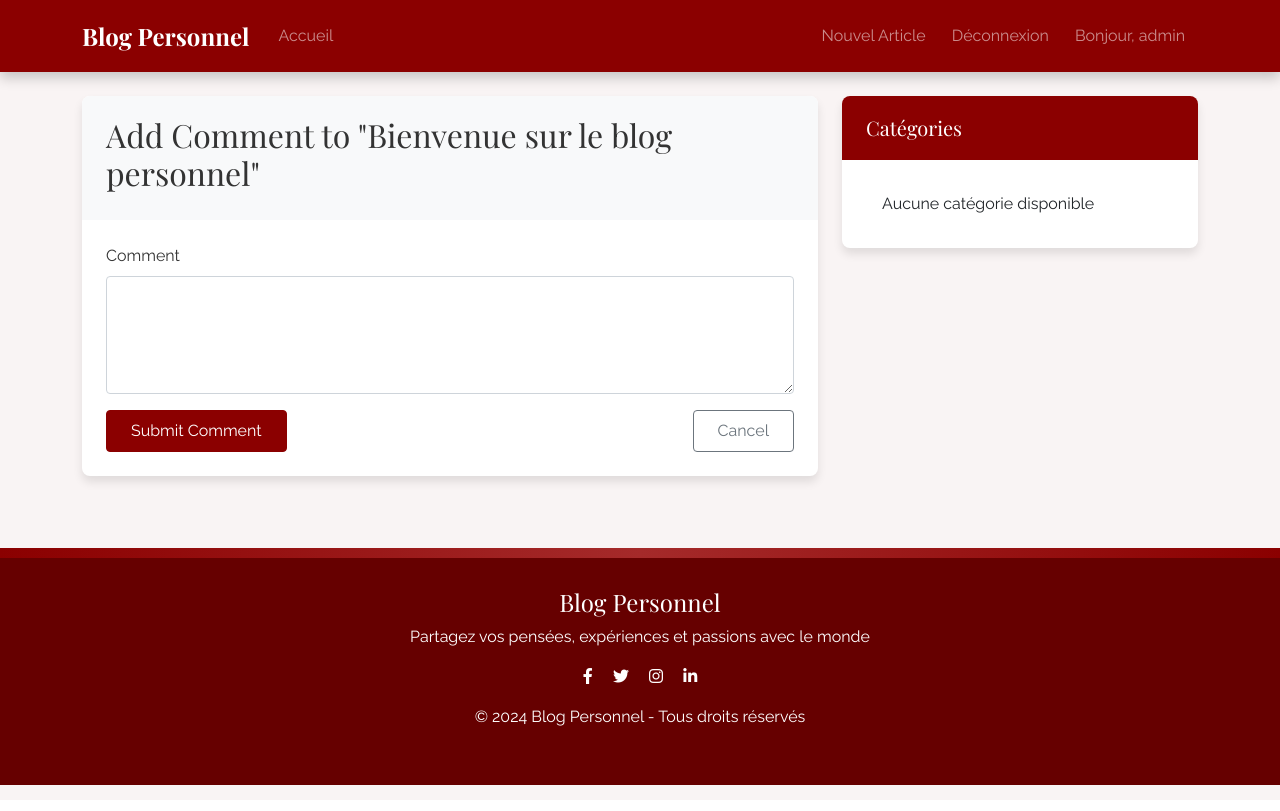
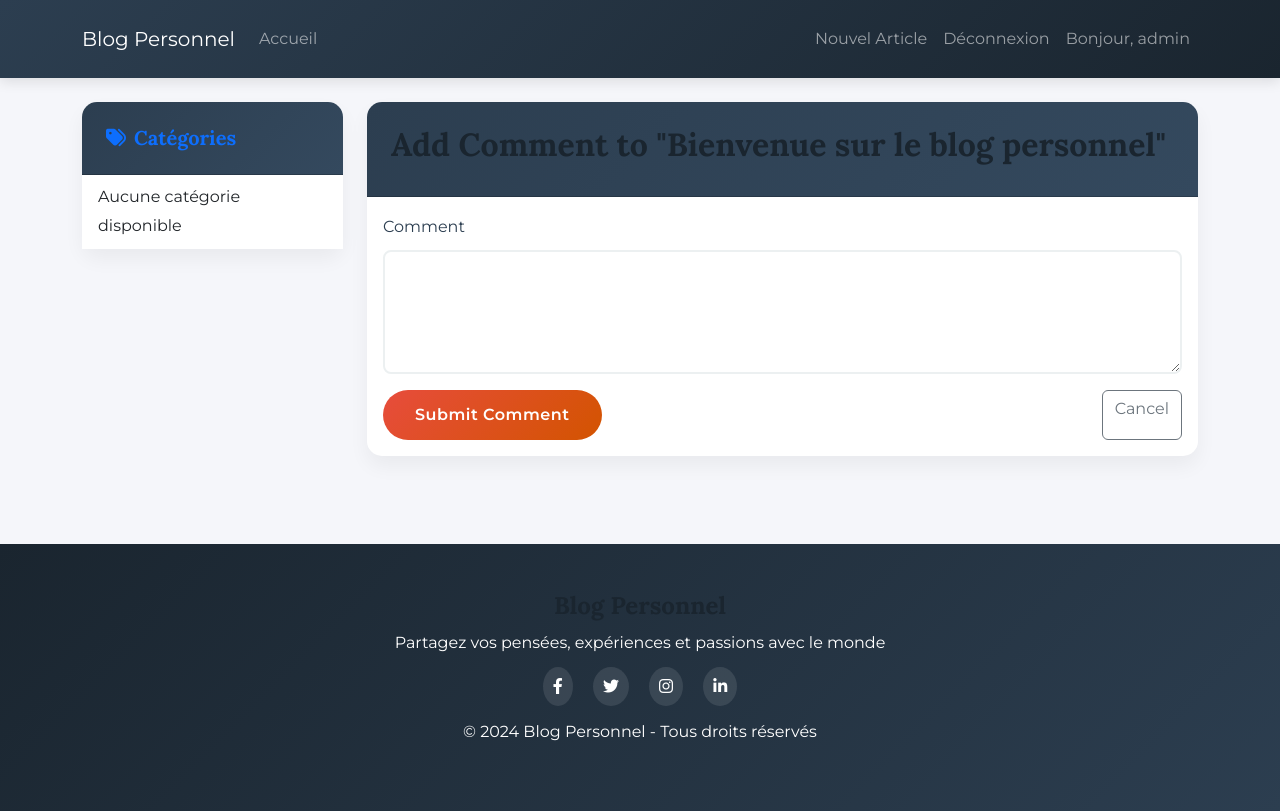
Before and after one commit to rhaloubi/CC1_python, a Django app: page /post/1/comment/ in a window 1280 px wide. Before the commit the page ends 785 px from the top, so only its background shows below. Run offline with Django 5.2, Linux system fonts and the light colour scheme; a user stored in the database is signed in; data comes from the database, SQL or seed files in the repository.

Commit message:
change some css

```diff
--- a/templates/blog/base.html
+++ b/templates/blog/base.html
@@ -10,278 +10,132 @@
     <link rel="stylesheet" href="https://cdnjs.cloudflare.com/ajax/libs/font-awesome/6.0.0/css/all.min.css">
     <!-- Animate.css for animations -->
     <link rel="stylesheet" href="https://cdnjs.cloudflare.com/ajax/libs/animate.css/4.1.1/animate.min.css">
-    <!-- Google Fonts -->
-    <link href="https://fonts.googleapis.com/css2?family=Playfair+Display:wght@400;700&family=Raleway:wght@300;400;600&display=swap" rel="stylesheet">
+    <!-- Google Fonts - Updated with new fonts -->
+    <link href="https://fonts.googleapis.com/css2?family=Lora:wght@400;700&family=Montserrat:wght@300;400;600&display=swap" rel="stylesheet">
     <style>
         :root {
-            --primary-color: #8B0000; /* Dark Red */
-            --primary-light: #a52a2a; /* Lighter variant */
-            --primary-dark: #660000; /* Darker variant */
-            --accent-color: #FFD700; /* Gold */
-            --text-color: #333;
-            --light-bg: #f9f4f4;
-            --dark-bg: #1e1e1e;
-            --gray-light: #f1f1f1;
-            --gray-dark: #444;
+            --primary-color: #2C3E50; /* Dark Blue */
+            --primary-light: #34495E; /* Lighter Blue */
+            --primary-dark: #1A252F; /* Darker Blue */
+            --accent-color: #E74C3C; /* Coral Red */
+            --text-color: #2C3E50;
+            --light-bg: #F5F6FA;
+            --dark-bg: #2C3E50;
+            --gray-light: #ECF0F1;
+            --gray-dark: #34495E;
         }
 
         body {
             background-color: var(--light-bg);
-            font-family: 'Raleway', sans-serif;
+            font-family: 'Montserrat', sans-serif;
             color: var(--text-color);
             transition: all 0.3s ease;
             position: relative;
+            line-height: 1.8;
         }
 
         h1, h2, h3, h4, h5, h6 {
-            font-family: 'Playfair Display', serif;
+            font-family: 'Lora', serif;
+            font-weight: 700;
+            color: var(--primary-dark);
         }
 
         .navbar {
-            background-color: var(--primary-color) !important;
-            box-shadow: 0 4px 6px rgba(0, 0, 0, 0.1);
-            padding: 0.8rem 1rem;
-            transition: all 0.3s ease;
-        }
-
-        .navbar:hover {
-            box-shadow: 0 6px 12px rgba(0, 0, 0, 0.2);
-        }
-
-        .navbar-brand {
-            font-family: 'Playfair Display', serif;
-            font-weight: 700;
-            font-size: 1.5rem;
-            transition: transform 0.3s ease;
-        }
-
-        .navbar-brand:hover {
-            transform: scale(1.05);
-        }
-
-        .nav-link {
-            font-weight: 500;
-            position: relative;
-            margin: 0 5px;
-            transition: color 0.3s ease;
-        }
-
-        .nav-link::after {
-            content: '';
-            position: absolute;
-            width: 0;
-            height: 2px;
-            bottom: 0;
-            left: 0;
-            background-color: var(--accent-color);
-            transition: width 0.3s ease;
-        }
-
-        .nav-link:hover::after {
-            width: 100%;
+            background: linear-gradient(135deg, var(--primary-color), var(--primary-dark)) !important;
+            box-shadow: 0 4px 12px rgba(0, 0, 0, 0.1);
+            padding: 1rem;
         }
 
         .card {
             border: none;
-            border-radius: 8px;
-            box-shadow: 0 6px 10px rgba(0, 0, 0, 0.1);
+            border-radius: 15px;
+            box-shadow: 0 10px 20px rgba(0, 0, 0, 0.05);
             transition: all 0.4s ease;
-            margin-bottom: 1.8rem;
-            position: relative;
-            overflow: hidden;
+            background: white;
         }
 
         .card:hover {
-            transform: translateY(-10px);
-            box-shadow: 0 15px 25px rgba(0, 0, 0, 0.2);
-        }
-
-        .card::before {
-            content: '';
-            position: absolute;
-            width: 100%;
-            height: 5px;
-            background: linear-gradient(to right, var(--primary-color), var(--primary-light));
-            top: 0;
-            left: 0;
-            transform: scaleX(0);
-            transform-origin: left;
-            transition: transform 0.4s ease;
-        }
-
-        .card:hover::before {
-            transform: scaleX(1);
+            transform: translateY(-5px);
+            box-shadow: 0 15px 30px rgba(0, 0, 0, 0.1);
         }
 
         .card-header {
-            border-bottom: none;
-            padding: 1.25rem 1.5rem;
-            background-color: white;
-            transition: background-color 0.3s ease;
-        }
-
-        .card-header.bg-primary {
-            background-color: var(--primary-color) !important;
-        }
-
-        .card-header.bg-success {
-            background-color: #28a745 !important;
-        }
-
-        .card-header.bg-warning {
-            background-color: #ffc107 !important;
-        }
-
-        .card-header.bg-danger {
-            background-color: #dc3545 !important;
-        }
-
-        .card-body {
+            border-radius: 15px 15px 0 0 !important;
+            background: linear-gradient(135deg, var(--primary-color), var(--primary-light));
+            color: white;
             padding: 1.5rem;
         }
 
-        .btn {
-            border-radius: 4px;
-            padding: 0.5rem 1.5rem;
-            font-weight: 500;
-            transition: all 0.3s ease;
-            position: relative;
-            overflow: hidden;
-        }
-
         .btn-primary {
-            background-color: var(--primary-color);
-            border-color: var(--primary-color);
+            background: linear-gradient(135deg, var(--accent-color), #D35400);
+            border: none;
+            padding: 0.8rem 2rem;
+            border-radius: 30px;
+            font-weight: 600;
+            letter-spacing: 0.5px;
         }
 
         .btn-primary:hover {
-            background-color: var(--primary-dark);
-            border-color: var(--primary-dark);
-            transform: translateY(-3px);
-            box-shadow: 0 5px 15px rgba(139, 0, 0, 0.3);
+            background: linear-gradient(135deg, #D35400, var(--accent-color));
+            transform: translateY(-2px);
+            box-shadow: 0 5px 15px rgba(231, 76, 60, 0.3);
         }
 
-        .btn-outline-secondary:hover {
+        .form-control {
+            border-radius: 8px;
+            padding: 12px 20px;
+            border: 2px solid var(--gray-light);
+            transition: all 0.3s ease;
+        }
+
+        .form-control:focus {
+            border-color: var(--accent-color);
+            box-shadow: 0 0 0 3px rgba(231, 76, 60, 0.1);
+        }
+
+        footer {
+            background: linear-gradient(135deg, var(--primary-dark), var(--primary-color));
+            color: white;
+            padding: 3rem 0;
+            margin-top: 4rem;
+        }
+
+        .social-icons a {
+            background: rgba(255, 255, 255, 0.1);
+            padding: 10px;
+            border-radius: 50%;
+            margin: 0 10px;
+            transition: all 0.3s ease;
+        }
+
+        .social-icons a:hover {
+            background: var(--accent-color);
             transform: translateY(-3px);
         }
 
-        /* Animation pour les boutons */
-        .btn::after {
-            content: '';
-            position: absolute;
-            top: 50%;
-            left: 50%;
-            width: 150%;
-            height: 150%;
-            background: rgba(255, 255, 255, 0.2);
-            border-radius: 50%;
-            transform: translate(-50%, -50%) scale(0);
-            opacity: 0;
-            transition: transform 0.5s, opacity 0.5s;
-        }
-
-        .btn:active::after {
-            transform: translate(-50%, -50%) scale(1);
-            opacity: 1;
-            transition: 0s;
-        }
-
-        footer {
-            background-color: var(--primary-dark);
-            color: white;
-            padding: 2.5rem 0;
-            margin-top: 3rem;
-            position: relative;
-        }
-
-        footer::before {
-            content: '';
-            position: absolute;
-            width: 100%;
-            height: 10px;
-            top: 0;
-            left: 0;
-            background: linear-gradient(to right, var(--primary-color), var(--primary-light), var(--primary-color));
-        }
-
-        .post-content {
-            line-height: 1.9;
-            font-size: 1.05rem;
-        }
-
-        /* Animations for page elements */
+        /* Enhanced animations */
         .animate-fade-in {
-            animation: fadeIn 1s ease-in-out;
+            animation: fadeIn 0.8s cubic-bezier(0.4, 0, 0.2, 1);
         }
 
         .animate-slide-up {
-            animation: slideUp 0.8s ease-out;
+            animation: slideUp 1s cubic-bezier(0.4, 0, 0.2, 1);
         }
 
-        /* Animation keyframes */
         @keyframes fadeIn {
-            from {
-                opacity: 0;
-            }
-            to {
-                opacity: 1;
-            }
+            from { opacity: 0; }
+            to { opacity: 1; }
         }
 
         @keyframes slideUp {
             from {
-                transform: translateY(50px);
+                transform: translateY(30px);
                 opacity: 0;
             }
             to {
                 transform: translateY(0);
                 opacity: 1;
             }
-        }
-
-        /* Category badge */
-        .badge.bg-info {
-            background-color: var(--primary-light) !important;
-            color: white;
-            padding: 6px 10px;
-            border-radius: 15px;
-            transition: all 0.3s ease;
-        }
-
-        .badge.bg-info:hover {
-            transform: scale(1.1);
-            background-color: var(--primary-color) !important;
-        }
-
-        /* For alerts */
-        .alert {
-            border-radius: 8px;
-            box-shadow: 0 4px 8px rgba(0, 0, 0, 0.1);
-            animation: slideDown 0.5s ease-out;
-        }
-
-        @keyframes slideDown {
-            from {
-                transform: translateY(-20px);
-                opacity: 0;
-            }
-            to {
-                transform: translateY(0);
-                opacity: 1;
-            }
-        }
-
-        /* Form elements */
-        .form-control {
-            border-radius: 4px;
-            border: 1px solid #ced4da;
-            padding: 10px 15px;
-            transition: all 0.3s ease;
-        }
-
-        .form-control:focus {
-            box-shadow: 0 0 0 3px rgba(139, 0, 0, 0.2);
-            border-color: var(--primary-light);
         }
     </style>
     {% block extra_css %}{% endblock %}
@@ -327,7 +181,36 @@
     <!-- Main Content -->
     <div class="container">
         <div class="row">
-            <div class="col-md-8">
+            <!-- Sidebar moved to left -->
+            <div class="col-md-3">
+                <div class="sidebar animate-fade-in">
+                    <div class="card">
+                        <div class="card-header">
+                            <h5 class="mb-0 text-primary">
+                                <i class="fas fa-tags me-2"></i>Catégories
+                            </h5>
+                        </div>
+                        <div class="card-body p-0">
+                            <ul class="list-group list-group-flush">
+                                {% for category in categories %}
+                                    <li class="list-group-item">
+                                        <a href="{% url 'category-detail' category.id %}"
+                                           class="text-decoration-none text-primary d-flex align-items-center">
+                                            <i class="fas fa-tag me-2"></i>
+                                            <span>{{ category.name }}</span>
+                                        </a>
+                                    </li>
+                                {% empty %}
+                                    <li class="list-group-item">Aucune catégorie disponible</li>
+                                {% endfor %}
+                            </ul>
+                        </div>
+                    </div>
+                    {% block sidebar %}{% endblock %}
+                </div>
+            </div>
+            <!-- Main content -->
+            <div class="col-md-9">
                 {% if messages %}
                     {% for message in messages %}
                         <div class="alert alert-{{ message.tags }} alert-dismissible fade show" role="alert">
@@ -339,27 +222,6 @@
                 <div class="animate-slide-up">
                     {% block content %}{% endblock %}
                 </div>
-            </div>
-            <div class="col-md-4">
-                <div class="card mb-4 animate-fade-in">
-                    <div class="card-header bg-primary text-white">
-                        <h5 class="mb-0">Catégories</h5>
-                    </div>
-                    <div class="card-body">
-                        <ul class="list-group list-group-flush">
-                            {% for category in categories %}
-                                <li class="list-group-item">
-                                    <a href="{% url 'category-detail' category.id %}" class="text-decoration-none text-primary">
-                                        <i class="fas fa-tag me-2"></i>{{ category.name }}
-                                    </a>
-                                </li>
-                            {% empty %}
-                                <li class="list-group-item">Aucune catégorie disponible</li>
-                            {% endfor %}
-                        </ul>
-                    </div>
-                </div>
-                {% block sidebar %}{% endblock %}
             </div>
         </div>
     </div>
```
